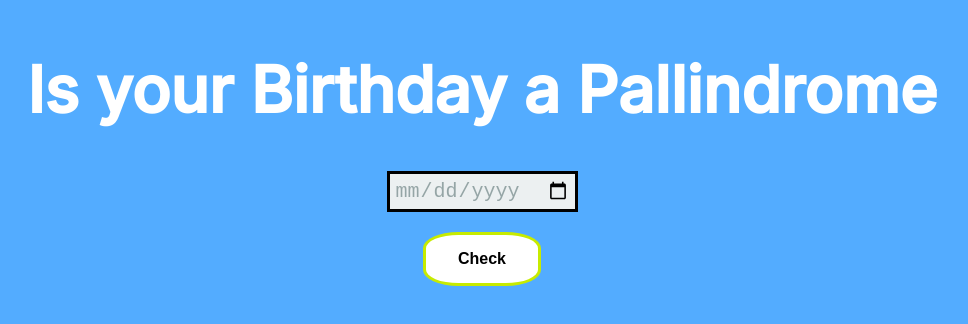
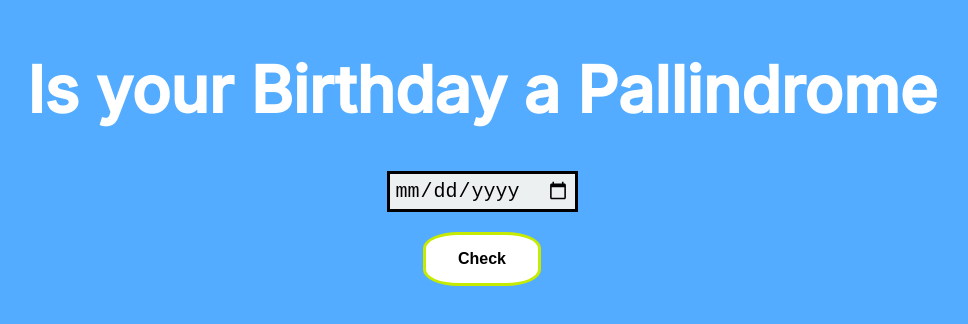
Before and after one commit to Aayushjain-code/Is-Your-Birthday-a-Palindrome, a plain HTML site: page index.html in a window 1280 px wide. Shown: the whole page, without its empty margins (158-1126 px from the left). Drawn offline with Linux system fonts and the light colour scheme.

Commit message:
Update style.css

```diff
--- a/style.css
+++ b/style.css
@@ -26,9 +26,8 @@
 }
 
 #date-input{
-padding: 10px;
-    appearance: none;
-    color: #95a5a6;
+    padding: 10px;
+    color: #000000;
     font-size: 20px;
     border:3px solid #000000;
     background:#ecf0f1;
```
